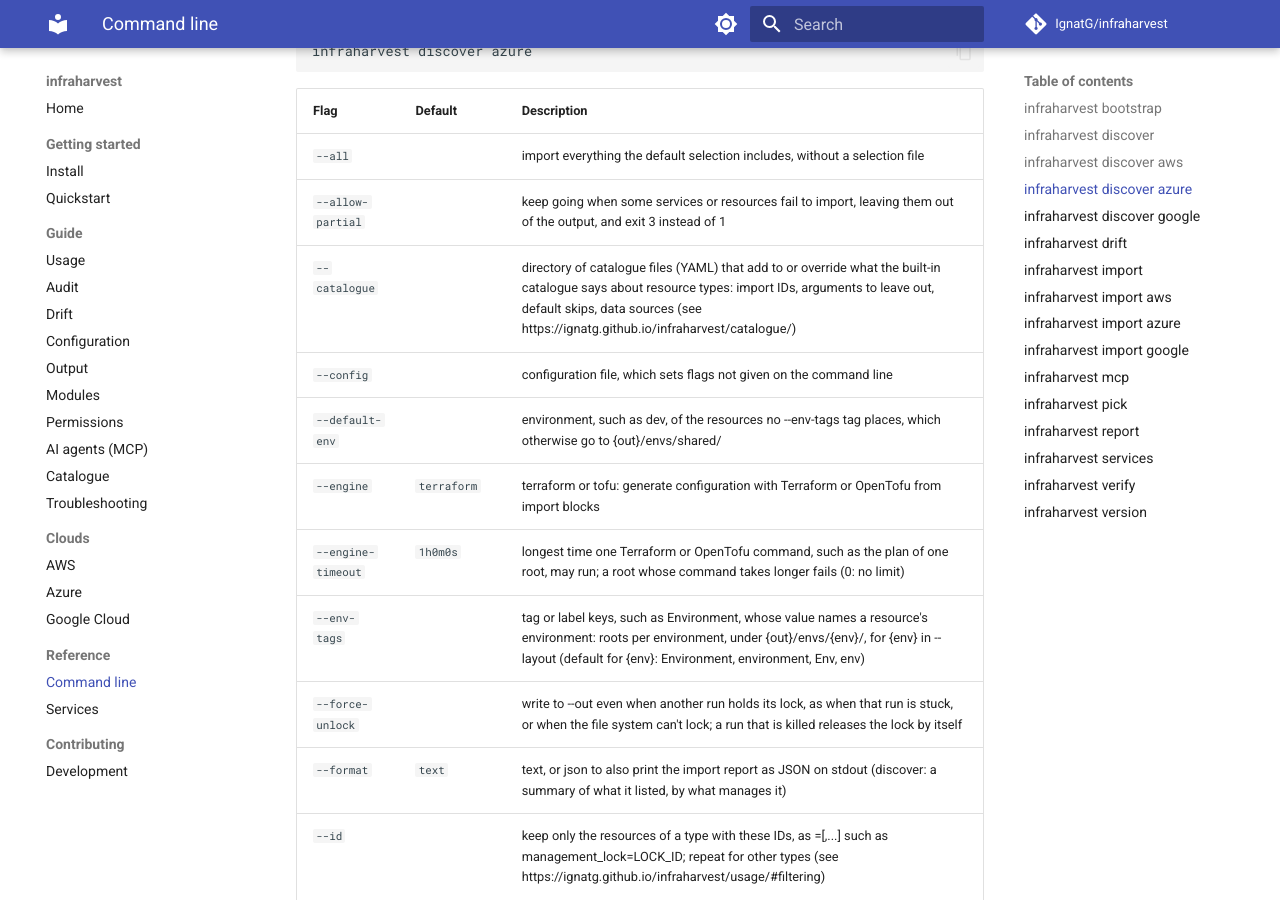
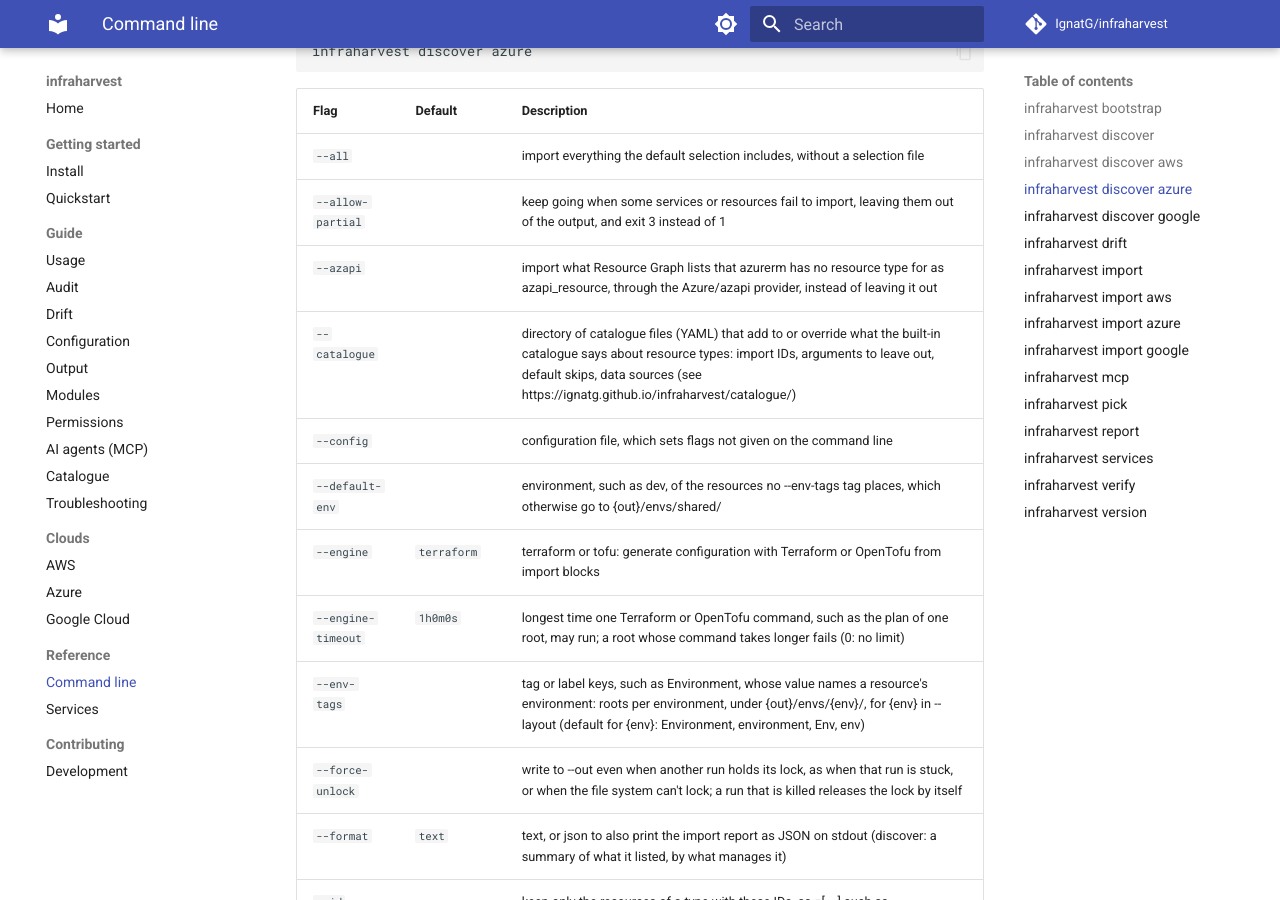
Before and after one commit to IgnatG/infraharvest, an MkDocs documentation site: the page built from docs/reference/cli.md, in a window 1280 px wide and 900 px high, scrolled down 4604 px. Built offline with MkDocs 1.6.1 and Material for MkDocs 9.7.7, drawn with Linux system fonts in a browser that asks for light colours; comment, search, counter and statistics services are not loaded; some of the changed text lies outside the part shown.

Commit message:
docs(reference): regenerate the CLI reference and contract for --azapi

```diff
--- a/docs/reference/cli.md
+++ b/docs/reference/cli.md
@@ -93,6 +93,7 @@ infraharvest discover azure
 |---|---|---|
 | `--all` |  | import everything the default selection includes, without a selection file |
 | `--allow-partial` |  | keep going when some services or resources fail to import, leaving them out of the output, and exit 3 instead of 1 |
+| `--azapi` |  | import what Resource Graph lists that azurerm has no resource type for as azapi_resource, through the Azure/azapi provider, instead of leaving it out |
 | `--catalogue` |  | directory of catalogue files (YAML) that add to or override what the built-in catalogue says about resource types: import IDs, arguments to leave out, default skips, data sources (see https://ignatg.github.io/infraharvest/catalogue/) |
 | `--config` |  | configuration file, which sets flags not given on the command line |
 | `--default-env` |  | environment, such as dev, of the resources no --env-tags tag places, which otherwise go to {out}/envs/shared/ |
@@ -278,6 +279,7 @@ infraharvest import azure
 |---|---|---|
 | `--all` |  | import everything the default selection includes, without a selection file |
 | `--allow-partial` |  | keep going when some services or resources fail to import, leaving them out of the output, and exit 3 instead of 1 |
+| `--azapi` |  | import what Resource Graph lists that azurerm has no resource type for as azapi_resource, through the Azure/azapi provider, instead of leaving it out |
 | `--catalogue` |  | directory of catalogue files (YAML) that add to or override what the built-in catalogue says about resource types: import IDs, arguments to leave out, default skips, data sources (see https://ignatg.github.io/infraharvest/catalogue/) |
 | `--config` |  | configuration file, which sets flags not given on the command line and the state backend of the generated roots |
 | `--default-env` |  | environment, such as dev, of the resources no --env-tags tag places, which otherwise go to {out}/envs/shared/ |
```
Also changed, not shown: 1 other file.
